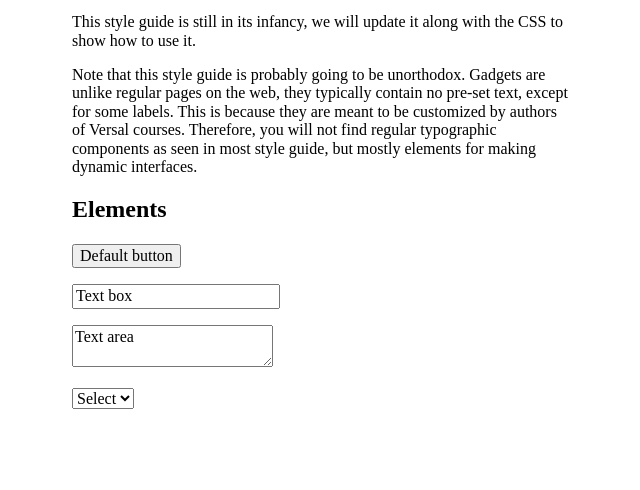
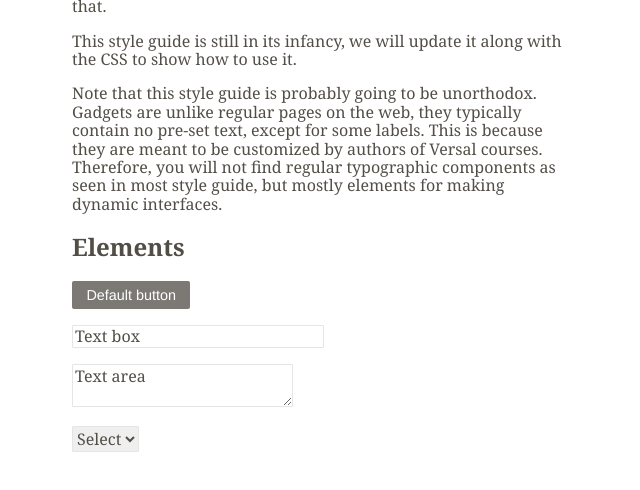
Before and after one commit to MYBAHAR/versal-gadget-api, a website: page styleguide.html in a window 1280 px wide. Shown: the part 156-646 px from the top of the page, without its empty margins (318-958 px from the left). Drawn offline with nearby package versions, Linux system fonts and the light colour scheme.

Commit message:
Fixed paths

```diff
--- a/styleguide.html
+++ b/styleguide.html
@@ -1,7 +1,7 @@
 <!DOCTYPE html>
 <html>
   <link rel="stylesheet" href="../normalize-css/normalize.css">
-  <link rel="stylesheet" href="index.css">
+  <link rel="stylesheet" href="versal-gadget-theme.css">
 
   <style>
     body {
```
Also changed, not shown: versal-gadget-api.html (+1 -1 lines).
